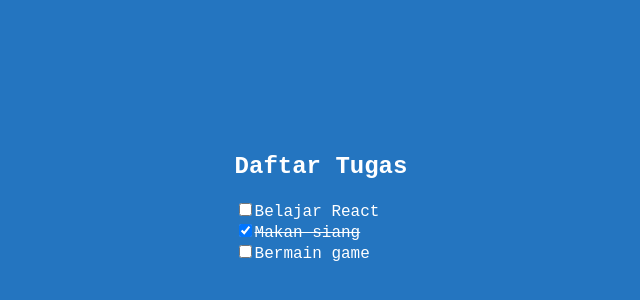
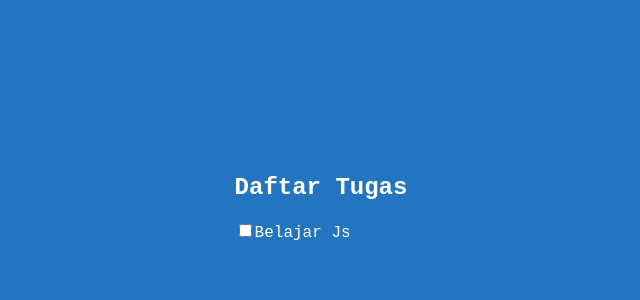
Before and after one commit to RNekoCloud/learn-props, a React (Vite) app: page / in a window 1280 px wide. Shown: the part 202-502 px from the top of the page, without its empty margins (319-959 px from the left). Built offline with nearby package versions, Linux system fonts and the light colour scheme.

Commit message:
feat: finish todo

```diff
--- a/src/Components/Todo/Task.tsx
+++ b/src/Components/Todo/Task.tsx
@@ -1,20 +1,21 @@
-import React from "react";
-
-// Definisikan tipe data untuk tugas
+//definisikan tipe data untuk mengatur property yang akan diterima oleh komponen
 interface Task {
    id: number;
    title: string;
    completed: boolean;
 }
 
-// Definisikan tipe data props untuk komponen Task
+//export interface diatas agar dapat digunakan di lain tempat
+export default Task;
+
+//gunakan interface yang dibuat sebelumnya sehingga kita nanti akan memanggilnya sebagai object
 interface TaskProps {
-   task: Task; // prop task akan berisi data tugas
-   onToggle: (taskId: number) => void; // prop onToggle akan menerima fungsi untuk menandai tugas sebagai selesai
+   task: Task; //ini adalah interface yang dibuat sebelumn ya
+   onToggle: (taskId: number) => void; //Property yang akan digunakan untuk mengatur event
 }
 
-// Komponen Task
-const Task: React.FC<TaskProps> = ({ task, onToggle }) => {
+export const MyTask = ({ task, onToggle }: TaskProps) => {
+   //buat fungsi untuk melacak perubahan pada value input
    const handleToggle = () => {
       onToggle(task.id);
    };
@@ -27,12 +28,12 @@ const Task: React.FC<TaskProps> = ({ task, onToggle }) => {
             onChange={handleToggle}
          />
          <span
+            //tambahkan efek coretan ketika properti completed bernilai true
             style={{ textDecoration: task.completed ? "line-through" : "none" }}
          >
+            {/* jadikan isi tulisannya sama seperti di property title */}
             {task.title}
          </span>
       </div>
    );
 };
-
-export default Task;
--- a/src/Components/Todo/TaskList.tsx
+++ b/src/Components/Todo/TaskList.tsx
@@ -1,22 +1,18 @@
-import React from "react";
-import Task from "./Task";
+import Task, { MyTask } from "./Task";
 
-// Definisikan tipe data props untuk komponen TaskList
+//definikan properti yang akan diterima oleh Komponen TaskList
 interface TaskListProps {
-   tasks: Task[]; // prop tasks akan berisi array dari objek Task
-   onToggle: (taskId: number) => void; // prop onToggle akan menerima fungsi untuk menandai tugas sebagai selesai
+   tasks: Task[];
+   onToggle: (taskId: number) => void;
 }
-
 // Komponen TaskList
-const TaskList: React.FC<TaskListProps> = ({ tasks, onToggle }) => {
+export const TaskList = ({ tasks, onToggle }: TaskListProps) => {
    return (
       <div>
          <h2>Daftar Tugas</h2>
          {tasks.map((task) => (
-            <Task key={task.id} task={task} onToggle={onToggle} />
+            <MyTask key={task.id} task={task} onToggle={onToggle} />
          ))}
       </div>
    );
 };
-
-export default TaskList;
--- a/src/Components/Todo/UseTask.tsx
+++ b/src/Components/Todo/UseTask.tsx
@@ -1,21 +1,14 @@
-import React, { useState } from "react";
-import TaskList from "./TaskList";
+import { useState } from "react";
+import { TaskList } from "./TaskList";
+import Task from "./Task";
 
-interface Task {
-   id: number;
-   title: string;
-   completed: boolean;
-}
-
-export const UseTask: React.FC = () => {
-   const [tasks, setTasks] = useState<Task[]>([
-      { id: 1, title: "Belajar React", completed: false },
-      { id: 2, title: "Makan siang", completed: true },
-      { id: 3, title: "Bermain game", completed: false },
+export const UseTask = () => {
+   const [task, setTask] = useState<Task[]>([
+      { id: 1, title: "Belajar Js", completed: false },
    ]);
 
    const handleTaskToggle = (taskId: number) => {
-      setTasks((prevTasks) =>
+      setTask((prevTasks) =>
          prevTasks.map((task) =>
             task.id === taskId ? { ...task, completed: !task.completed } : task
          )
@@ -24,7 +17,7 @@ export const UseTask: React.FC = () => {
 
    return (
       <div>
-         <TaskList tasks={tasks} onToggle={handleTaskToggle} />
+         <TaskList tasks={task} onToggle={handleTaskToggle} />
       </div>
    );
 };
```
